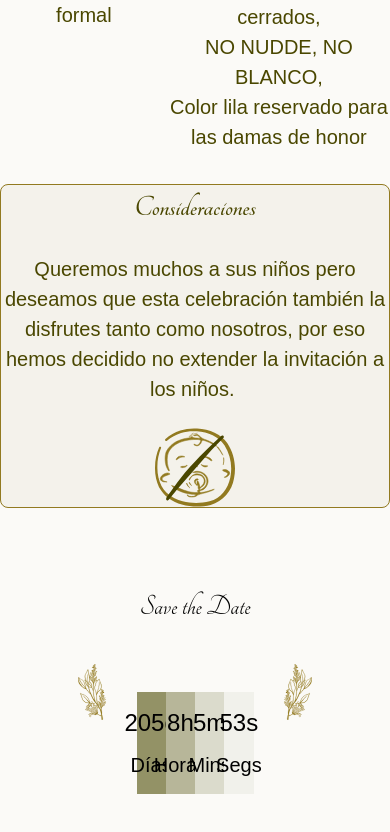
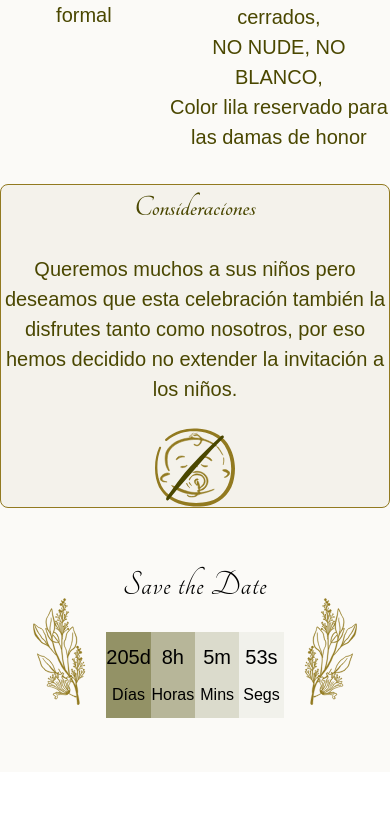
Before and after one commit to MeriBlu01/MeriBlu01.github.io, a Next.js app in the folder digital-invitation-app/: page / in a window 390 px wide. Shown: the part 2859-3691 px from the top of the page. After the commit the page ends 3631 px from the top, so only its background shows below. Built offline with nearby package versions, Linux system fonts and the light colour scheme; a web font is replaced by a local one.

Commit message:
[Chore] Save The Date section resized to fit mobile screens

```diff
--- a/digital-invitation-app/src/app/page.tsx
+++ b/digital-invitation-app/src/app/page.tsx
@@ -2,7 +2,7 @@ import Image from "next/image";
 import Invitation from "@/components/InvitationTitle";
 import Hero from "@/components/Hero";
 import NavBar from "@/components/NavBar";
-import CountdownTimer from "@/components/CountdownTimer";
+import SaveTheDate from "@/components/SaveTheDate";
 import Schedule from "@/components/ScheduleCard";
 import DressCode from "@/components/DressCodeCard";
 
@@ -13,44 +13,17 @@ export default function Home() {
       <Hero />
       <NavBar />
       <section className="flex flex-col justify-center w-full sm:px-[16px] lg:px-[80px] mt-[40px] gap-[24px]">
-          <Invitation />
-          <Schedule />
-          <DressCode/>
-
+        <Invitation />
+        <Schedule />
+        <DressCode />
       </section>
 
-      {/* Save The Date Section */}
-      <div className="w-full bg-yellow-1 h-80 flex justify-center items-center">
-        <div className="w-3/5 h-4/5 flex justify-between items-center">
-          {/* Left Leaves Frame */}
-          <div className="relative w-1/6 h-4/5">
-            <Image
-              src="/Vectors/Detail-leaves-save-date-left.svg"
-              alt="left leaf frame for save the date"
-              fill
-              className="object-contain"
-              priority
-            />
-          </div>
-          {/* Countdown Timer */}
-          <div className="relative w-1/2 h-4/5 flex flex-col">
-            <CountdownTimer targetDate="2025-12-06T18:00:00" />
-          </div>
-          {/* Left Leaves Frame */}
-          <div className="relative w-1/6 h-4/5">
-            <Image
-              src="/Vectors/Detail-leaves-save-date-right.svg"
-              alt="Right leaf frame for Save the Date"
-              fill
-              className="object-contain"
-              priority
-            />
-          </div>
-        </div>
-      </div>
+      {/* Save The Date */}
+      <section className="w-full bg-yellow-1 h-60 md:h-80 flex justify-center items-center">
+        <SaveTheDate />
+      </section>
 
       {/* Example Placeholder Section */}
-
 
       {/* Add more components below */}
     </main>
--- a/digital-invitation-app/src/components/CountdownTimer.tsx
+++ b/digital-invitation-app/src/components/CountdownTimer.tsx
@@ -37,21 +37,21 @@ export default function CountdownTimer({ targetDate }: CountdownTimerProps) {
   return (
     <div className="flex flex-col justify-center">
       <h2
-        className={`${tangerine.className} text-black text-center text-3xl md:text-7xl`}
+        className={`${tangerine.className} text-black tracking-wide md:tracking-normal text-center text-4xl md:text-7xl`}
       >
         Save the Date
       </h2>
-      <div className="absolute bottom-0 w-full h-1/2">
+      <div className="absolute bottom-5 md:bottom-0 w-full h-1/2">
         <div className="grid grid-cols-4 h-full">
           <div className="bg-avocado flex items-center justify-center">
             <div
               className={`${simonetta.className} text-center flex flex-col gap-y-3`}
             >
-              <span className="text-black text-2xl md:text-3xl">
+              <span className="text-black text-xl md:text-3xl">
                 {timeLeft.days}d
               </span>
               <p>
-                <span className="text-black text-xl md:text-2xl">Días</span>
+                <span className="text-black text-base md:text-2xl">Días</span>
               </p>
             </div>
           </div>
@@ -59,11 +59,11 @@ export default function CountdownTimer({ targetDate }: CountdownTimerProps) {
             <div
               className={`${simonetta.className} text-center flex flex-col gap-y-3`}
             >
-              <span className="text-black text-2xl md:text-3xl">
+              <span className="text-black text-xl md:text-3xl">
                 {timeLeft.hours}h
               </span>
               <p>
-                <span className="text-black text-xl md:text-2xl">Horas</span>
+                <span className="text-black text-base md:text-2xl">Horas</span>
               </p>
             </div>
           </div>
@@ -71,11 +71,11 @@ export default function CountdownTimer({ targetDate }: CountdownTimerProps) {
             <div
               className={`${simonetta.className} text-center flex flex-col gap-y-3`}
             >
-              <span className="text-black text-2xl md:text-3xl">
+              <span className="text-black text-xl md:text-3xl">
                 {timeLeft.minutes}m
               </span>
               <p>
-                <span className="text-black text-xl md:text-2xl">Mins</span>
+                <span className="text-black text-base md:text-2xl">Mins</span>
               </p>
             </div>
           </div>
@@ -83,11 +83,11 @@ export default function CountdownTimer({ targetDate }: CountdownTimerProps) {
             <div
               className={`${simonetta.className} text-center flex flex-col gap-y-3`}
             >
-              <span className="text-black text-2xl md:text-3xl">
+              <span className="text-black text-xl md:text-3xl">
                 {timeLeft.seconds}s
               </span>
               <p>
-                <span className="text-black text-xl md:text-2xl">Segs</span>
+                <span className="text-black text-base md:text-2xl">Segs</span>
               </p>
             </div>
           </div>
--- a/digital-invitation-app/src/components/DressCodeCard.tsx
+++ b/digital-invitation-app/src/components/DressCodeCard.tsx
@@ -3,53 +3,105 @@ import { JSX } from "react";
 import { simonetta, tangerine } from "@/lib/fonts";
 import Image from "next/image";
 
-type DressClothes={
-    Icon: ()=>JSX.Element;
-    gender:string;
-    txtCode:string
-}
+type DressClothes = {
+  Icon: () => JSX.Element;
+  gender: string;
+  txtCode: string;
+};
 
-const textIcons: DressClothes[]=[
+const textIcons: DressClothes[] = [
   {
-        Icon: ()=>( <Image src="/Vectors/Vector-DC-Suit.svg" alt="Rings" width={66.85} height={200}/>),
+    Icon: () => (
+      <Image
+        src="/Vectors/Vector-DC-Suit.svg"
+        alt="Rings"
+        width={66.85}
+        height={200}
+      />
+    ),
     gender: "Hombres",
-        txtCode: "Camisa manga larga, traje, zapato formal"
+    txtCode: "Camisa manga larga, traje, zapato formal",
   },
   {
-        Icon: ()=>( <Image src="/Vectors/Vector-DC-Dress.svg" alt="Rings" width={75.37} height={200}/>),
+    Icon: () => (
+      <Image
+        src="/Vectors/Vector-DC-Dress.svg"
+        alt="Rings"
+        width={75.37}
+        height={200}
+      />
+    ),
     gender: "Mujeres",
-        txtCode: "Accesorios, vestido largo, tacones abiertos o cerrados, <br /> NO NUDDE, NO BLANCO, <br /> Color lila reservado para las damas de honor"
-    }
-]
+    txtCode:
+      "Accesorios, vestido largo, tacones abiertos o cerrados, <br /> NO NUDE, NO BLANCO, <br /> Color lila reservado para las damas de honor",
+  },
+];
 
-export default function DressCode(): JSX.Element{
-    return(
+export default function DressCode(): JSX.Element {
+  return (
     <section className="h-full flex flex-col justify-center lg:px-[80px] py-[24px] gap-[32px]">
       <div className="h-full flex flex-col justify-center gap-0-">
-                <h1 className={`${tangerine.className} font-extrabold text-center text-[48px] text-yellow-4`}>Codigo de Vestimenta</h1>
-                <img src="/Vectors/Detail-creeper.svg" alt="flower" width={290} height={80} className="mx-auto" />
+        <h1
+          className={`${tangerine.className} font-extrabold text-center text-[48px] text-yellow-4`}
+        >
+          Codigo de Vestimenta
+        </h1>
+        <img
+          src="/Vectors/Detail-creeper.svg"
+          alt="flower"
+          width={290}
+          height={80}
+          className="mx-auto"
+        />
       </div>
-            <p className={`${simonetta.className} text-red-brown font-black text-[24px] text-center`}>Etiqueta</p>
+      <p
+        className={`${simonetta.className} text-red-brown font-black text-[24px] text-center`}
+      >
+        Etiqueta
+      </p>
       <div className="flex flex-row justify-around ">
-                {textIcons.map((element, index)=>(
+        {textIcons.map((element, index) => (
           <div
             key={index}
-                    className="flex flex-col justify-start items-center gap-[24px] ">
+            className="flex flex-col justify-start items-center gap-[24px] "
+          >
             {element.Icon()}
-                        <p className={`${tangerine.className} text-red-brown font-extrabold text-[30px] text-center`}>{element.gender}</p>
-                        <p className={`${simonetta.className} text-yellow-4 font-medium text-[20px] text-center`} dangerouslySetInnerHTML={{ __html: element.txtCode }}/>
+            <p
+              className={`${tangerine.className} text-red-brown font-extrabold text-[30px] text-center`}
+            >
+              {element.gender}
+            </p>
+            <p
+              className={`${simonetta.className} text-yellow-4 font-medium text-[20px] text-center`}
+              dangerouslySetInnerHTML={{ __html: element.txtCode }}
+            />
           </div>
         ))}
       </div>
 
       <div className="w-full flex flex-col justify-center align-middle lg:p-[24px] gap-[24px] bg-yellow-2 rounded-[8px]">
         <div className="w-full flex flex-col justify-center align-middle lg:p-[24px] gap-[24px] border border-[#927a20] rounded-[8px]">
-                    <h2 className={`${tangerine.className} text-yellow-4 font-extrabold text-[30px] text-center`}>Consideraciones</h2>
-                    <p className={`${simonetta.className} text-yellow-4 font-medium text-[20px] text-center`}>Queremos muchos a sus niños pero deseamos que esta celebración también la disfrutes tanto como nosotros, por eso hemos decidido no extender la invitación a los niños. </p>
-                    <img src="/Vectors/Icon-NoKids.svg" alt="NoKids" width={80} height={78} className="mx-auto" />
+          <h2
+            className={`${tangerine.className} text-yellow-4 font-extrabold text-[30px] text-center`}
+          >
+            Consideraciones
+          </h2>
+          <p
+            className={`${simonetta.className} text-yellow-4 font-medium text-[20px] text-center`}
+          >
+            Queremos muchos a sus niños pero deseamos que esta celebración
+            también la disfrutes tanto como nosotros, por eso hemos decidido no
+            extender la invitación a los niños.
+          </p>
+          <img
+            src="/Vectors/Icon-NoKids.svg"
+            alt="NoKids"
+            width={80}
+            height={78}
+            className="mx-auto"
+          />
         </div>
       </div>
-
     </section>
-    )
+  );
 }
--- /dev/null
+++ b/digital-invitation-app/src/components/SaveTheDate.tsx
@@ -0,0 +1,33 @@
+import Image from "next/image";
+import CountdownTimer from "@/components/CountdownTimer";
+
+export default function SaveTheDate() {
+  return (
+    <div className="w-5/6 h-9/10 md:w-3/5 md:h-4/5 flex justify-between items-center">
+      {/* Left Leaves Frame */}
+      <div className="relative w-1/4 md:w-1/6 h-4/5">
+        <Image
+          src="/Vectors/Detail-leaves-save-date-left.svg"
+          alt="left leaf frame for save the date"
+          fill
+          className="object-contain"
+          priority
+        />
+      </div>
+      {/* Countdown Timer */}
+      <div className="relative w-3/5 md:w-1/2 h-4/5 flex flex-col">
+        <CountdownTimer targetDate="2025-12-06T18:00:00" />
+      </div>
+      {/* Left Leaves Frame */}
+      <div className="relative w-1/4 md:w-1/6 h-4/5">
+        <Image
+          src="/Vectors/Detail-leaves-save-date-right.svg"
+          alt="Right leaf frame for Save the Date"
+          fill
+          className="object-contain"
+          priority
+        />
+      </div>
+    </div>
+  );
+}
```
Also changed, not shown: 1 other file (tests, documents, lock files or other folders). Lines whose indentation alone changed are shown as unchanged.
